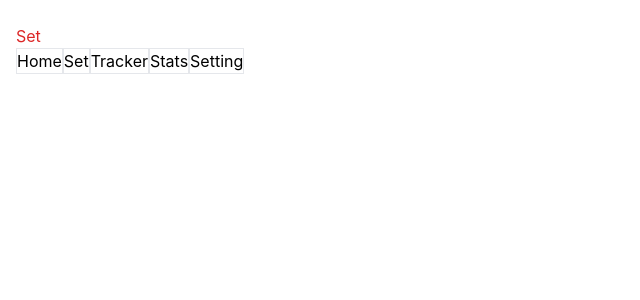
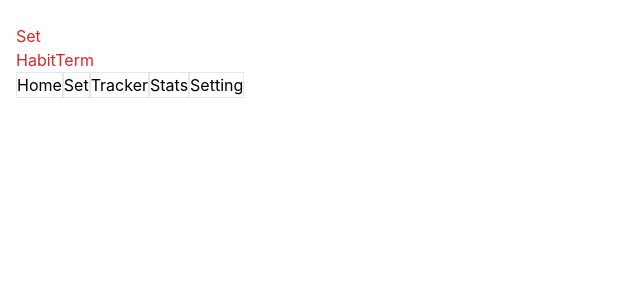
Before and after one commit to woo5ni-developer/daily-habit, a React (Create React App) app: page /set in a window 1280 px wide. Shown: the top 300 px of the page, without its empty margins (0-640 px from the left). Built offline with nearby package versions, Linux system fonts and the light colour scheme.

Commit message:
add HabitTerm Components

```diff
--- /dev/null
+++ b/src/components/HabitTerm.tsx
@@ -0,0 +1,7 @@
+import React, { FC } from 'react'
+
+const HabitTerm: FC = () => {
+  return <div>HabitTerm</div>
+}
+
+export default HabitTerm
--- a/src/routes/set.tsx
+++ b/src/routes/set.tsx
@@ -1,7 +1,12 @@
 import React, { FC } from 'react'
+import HabitTerm from '../components/HabitTerm'
 
 const Set: FC = () => {
-  return <div className="text-red-600">Set</div>
+  return (
+    <div className="text-red-600">Set
+      <HabitTerm />
+    </div>
+  )
 }
 
 export default Set
```
